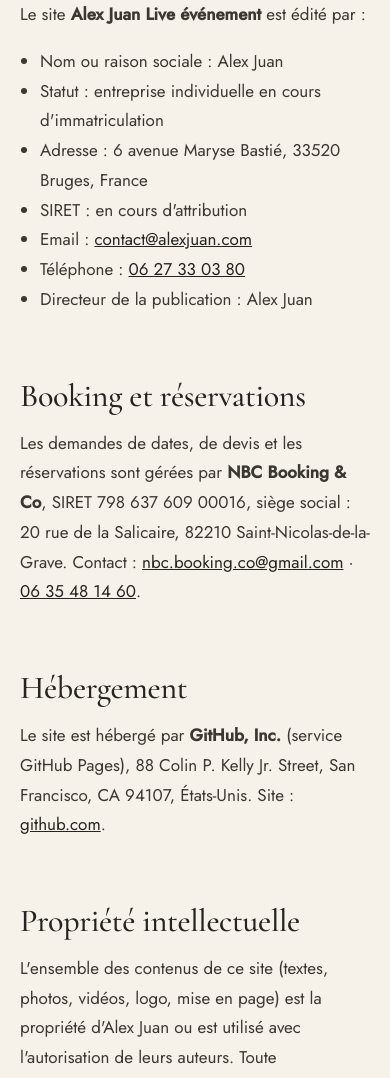
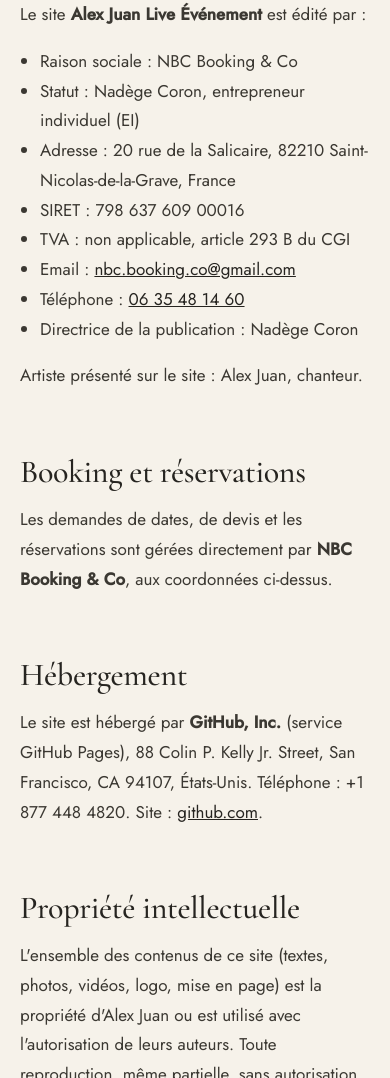
Before and after one commit to contactalexjuanofficiel-eng/live-event-site-, a plain HTML site: page mentions-legales.html in a window 390 px wide. Shown: the part 533-1611 px from the top of the page. Drawn offline with Linux system fonts and the light colour scheme.

Commit message:
Legal pages: publisher and data controller is NBC Booking & Co
Replace the old personal identity (pending registration, Bruges address,
personal phone and email) with NBC Booking & Co details, add the host's
phone, fix stale privacy wording and the business address in JSON-LD.

Co-Authored-By: Claude Opus 5.5 <noreply@anthropic.com>
Claude-Session: https://claude.ai/code/session_01Bc1aB6jKnjq8iinLhSTLZx

```diff
--- a/mentions-legales.html
+++ b/mentions-legales.html
@@ -43,23 +43,25 @@
 </div>
 <main id="main">
 <section class="page-hero"><div class="wrap">
-<span class="eyebrow">Informations légales</span><h1 class="h1">Mentions légales</h1><p class="lead">Dernière mise à jour : 8 octobre 2026</p></div></section><section class="sec tight"><div class="wrap"><div class="legal"><h2>Éditeur du site</h2>
-<p>Le site <strong>Alex Juan Live événement</strong> est édité par :</p>
+<span class="eyebrow">Informations légales</span><h1 class="h1">Mentions légales</h1><p class="lead">Dernière mise à jour : 14 novembre 2026</p></div></section><section class="sec tight"><div class="wrap"><div class="legal"><h2>Éditeur du site</h2>
+<p>Le site <strong>Alex Juan Live Événement</strong> est édité par :</p>
 <ul>
-<li>Nom ou raison sociale : Alex Juan</li>
-<li>Statut : entreprise individuelle en cours d'immatriculation</li>
-<li>Adresse : 6 avenue Maryse Bastié, 33520 Bruges, France</li>
-<li>SIRET : en cours d'attribution</li>
-<li>Email : <a href="mailto:contact@alexjuan.com">contact@alexjuan.com</a></li>
-<li>Téléphone : <a href="tel:+33627330380">06 27 33 03 80</a></li>
-<li>Directeur de la publication : Alex Juan</li>
+<li>Raison sociale : NBC Booking &amp; Co</li>
+<li>Statut : Nadège Coron, entrepreneur individuel (EI)</li>
+<li>Adresse : 20 rue de la Salicaire, 82210 Saint-Nicolas-de-la-Grave, France</li>
+<li>SIRET : 798 637 609 00016</li>
+<li>TVA : non applicable, article 293 B du CGI</li>
+<li>Email : <a href="mailto:nbc.booking.co@gmail.com">nbc.booking.co@gmail.com</a></li>
+<li>Téléphone : <a href="tel:+33635481460">06 35 48 14 60</a></li>
+<li>Directrice de la publication : Nadège Coron</li>
 </ul>
+<p>Artiste présenté sur le site : Alex Juan, chanteur.</p>
 
 <h2>Booking et réservations</h2>
-<p>Les demandes de dates, de devis et les réservations sont gérées par <strong>NBC Booking &amp; Co</strong>, SIRET 798 637 609 00016, siège social : 20 rue de la Salicaire, 82210 Saint-Nicolas-de-la-Grave. Contact : <a href="mailto:nbc.booking.co@gmail.com">nbc.booking.co@gmail.com</a> · <a href="tel:+33635481460">06 35 48 14 60</a>.</p>
+<p>Les demandes de dates, de devis et les réservations sont gérées directement par <strong>NBC Booking &amp; Co</strong>, aux coordonnées ci-dessus.</p>
 
 <h2>Hébergement</h2>
-<p>Le site est hébergé par <strong>GitHub, Inc.</strong> (service GitHub Pages), 88 Colin P. Kelly Jr. Street, San Francisco, CA 94107, États-Unis. Site : <a href="https://github.com" rel="noopener">github.com</a>.</p>
+<p>Le site est hébergé par <strong>GitHub, Inc.</strong> (service GitHub Pages), 88 Colin P. Kelly Jr. Street, San Francisco, CA 94107, États-Unis. Téléphone : +1 877 448 4820. Site : <a href="https://github.com" rel="noopener">github.com</a>.</p>
 
 <h2>Propriété intellectuelle</h2>
 <p>L'ensemble des contenus de ce site (textes, photos, vidéos, logo, mise en page) est la propriété d'Alex Juan ou est utilisé avec l'autorisation de leurs auteurs. Toute reproduction, même partielle, sans autorisation écrite préalable est interdite.</p>
```
Also changed, not shown: cgu.html (+3 -3 lines), confidentialite.html (+6 -6 lines), en/index.html (+1 -1 lines), index.html (+1 -1 lines), 1 other file.
